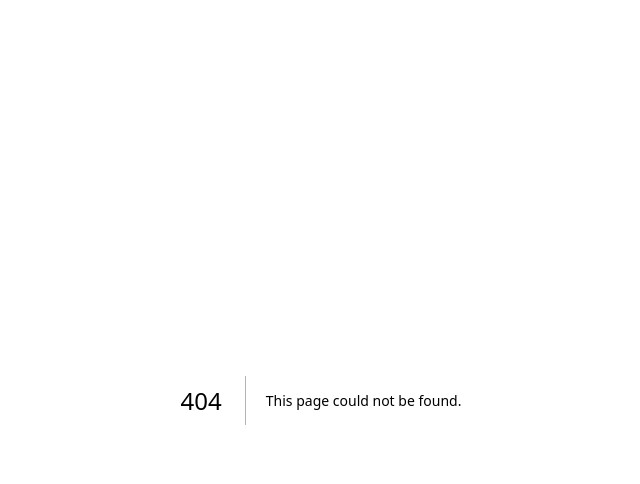
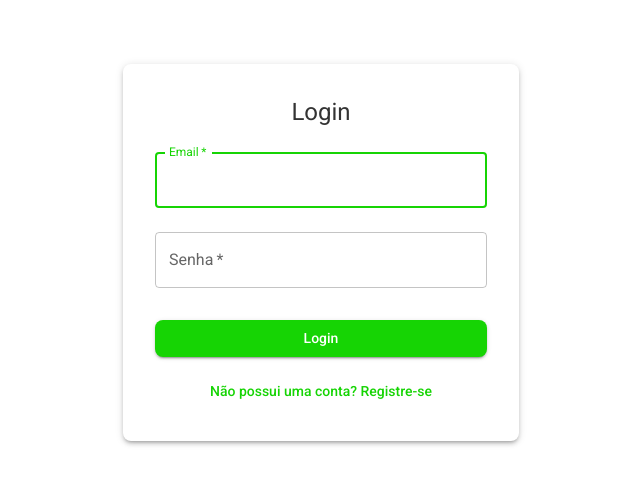
Before and after one commit to felipeamignone/truco-online-frontend, a Next.js app: page /login in a window 1280 px wide. Before the commit this address had no page. Shown: the top 484 px of the page, without its empty margins (319-959 px from the left). Built offline with nearby package versions, Linux system fonts and the light colour scheme; what @mui/material-nextjs would draw is missing.

Commit message:
feat: add login and register routes

```diff
--- /dev/null
+++ b/src/app/login/page.tsx
@@ -0,0 +1,71 @@
+"use client";
+import React from "react";
+import Link from "next/link";
+import {
+  Container,
+  Typography,
+  TextField,
+  Button,
+  Box,
+  Paper,
+} from "@mui/material";
+
+const LoginPage = () => {
+  const handleLogin = (e: React.FormEvent<HTMLFormElement>) => {
+    e.preventDefault();
+    // Add login logic here
+    console.log("Logging in...");
+  };
+
+  return (
+    <Container component="main" maxWidth="xs" sx={{ mt: 8 }}>
+      <Paper elevation={3} sx={{ p: 4, borderRadius: 2 }}>
+        <Typography component="h1" variant="h5" align="center" gutterBottom>
+          Login
+        </Typography>
+        <form onSubmit={handleLogin}>
+          <TextField
+            variant="outlined"
+            margin="normal"
+            required
+            fullWidth
+            id="email"
+            label="Email"
+            name="email"
+            autoComplete="email"
+            autoFocus
+          />
+          <TextField
+            variant="outlined"
+            margin="normal"
+            required
+            fullWidth
+            name="password"
+            label="Senha"
+            type="password"
+            id="password"
+            autoComplete="current-password"
+          />
+          <Button
+            type="submit"
+            fullWidth
+            variant="contained"
+            color="primary"
+            sx={{ mt: 3, mb: 2 }}
+          >
+            Login
+          </Button>
+          <Box display="flex" justifyContent="center">
+            <Link href="/cadastro" passHref>
+              <Button variant="text" color="primary">
+                Não possui uma conta? Registre-se
+              </Button>
+            </Link>
+          </Box>
+        </form>
+      </Paper>
+    </Container>
+  );
+};
+
+export default LoginPage;
```
Also changed, not shown: src/app/cadastro/page.tsx (added, +71 -0 lines), src/app/page.tsx (+26 -62 lines).
